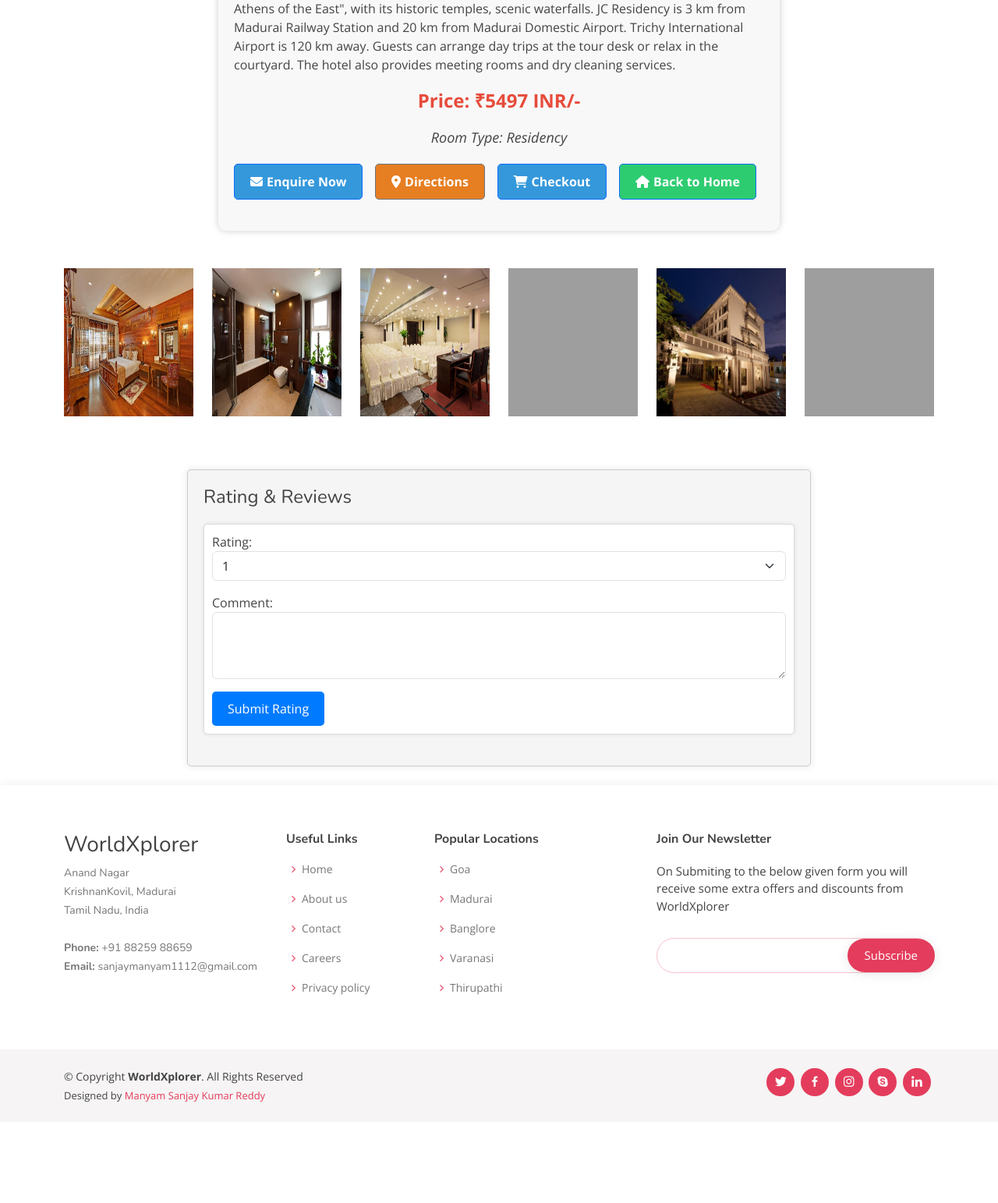
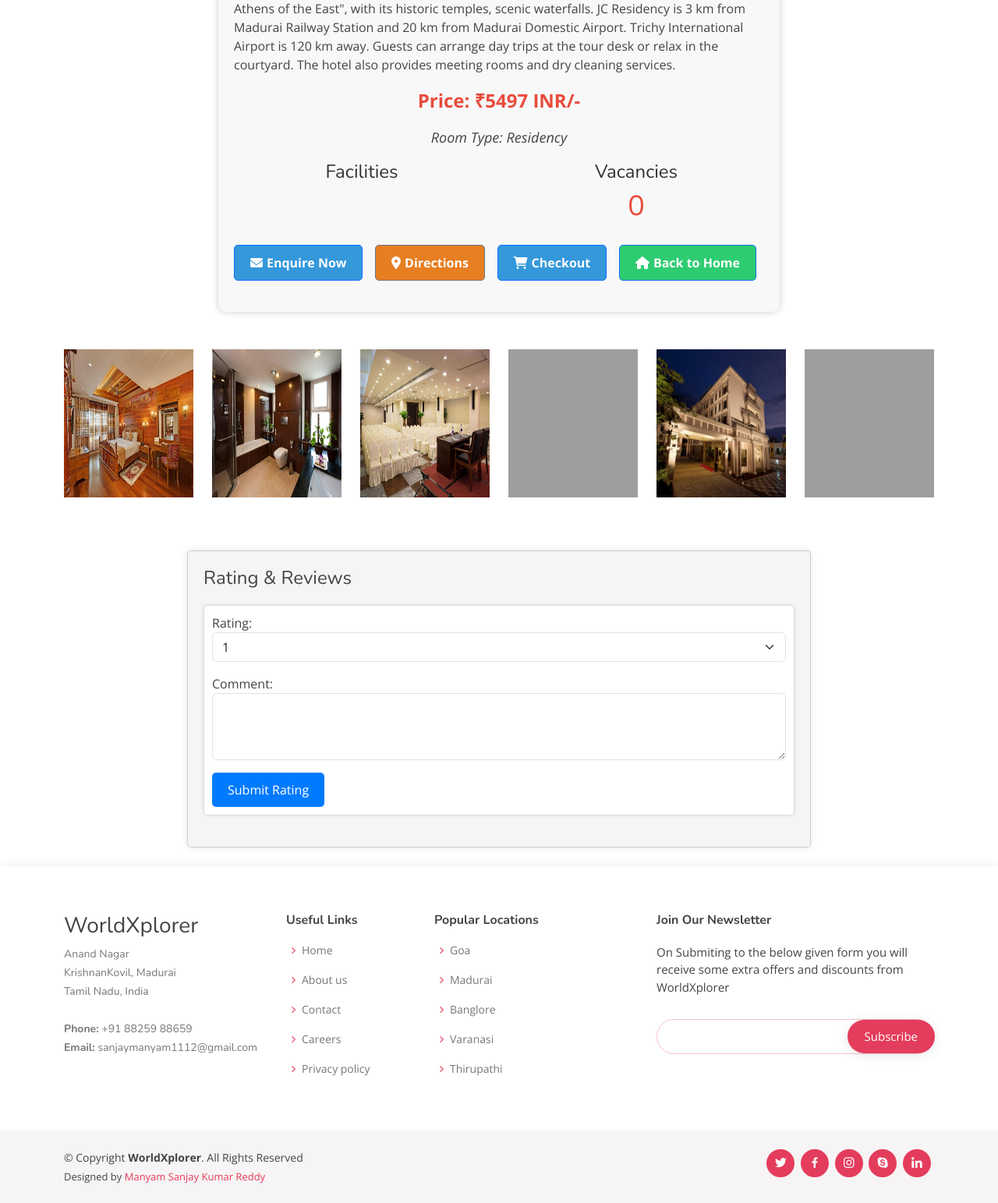
Before and after one commit to ManyamSanjayKumarReddy/Travel-Accomodations-Selection-Service-Provider, a Django app: page /room/18/ in a window 1280 px wide. Shown: the part 1558-3101 px from the top of the page at 78% size. Before the commit the page ends 2972 px from the top, so only its background shows below. Run offline with Django 4.2, Linux system fonts and the light colour scheme; a user stored in the database is signed in; data comes from the database, SQL or seed files in the repository; some libraries are stand-ins or nearby versions; grey boxes are pictures that could not be loaded.

Commit message:
More Features added in Room Details

```diff
--- a/ecommerceapp/models.py
+++ b/ecommerceapp/models.py
@@ -20,6 +20,11 @@ class RoomType(models.Model):
     subcategory = models.CharField(max_length=50, default="")
     price = models.IntegerField(default=0)
     desc = models.CharField(max_length=1000)
+    vacancies = models.PositiveIntegerField(default=0)
+    has_food_facility = models.BooleanField(default=False)
+    has_swimming_pool = models.BooleanField(default=False)
+    near_airport = models.BooleanField(default=False)
+    sea_area = models.BooleanField(default=False)
     image = models.ImageField(upload_to='images/images', default="")
     image1 = models.ImageField(upload_to='images/additional-images', default="")
     image2 = models.ImageField(upload_to='images/additional-images', default="")
--- a/ecommerceapp/views.py
+++ b/ecommerceapp/views.py
@@ -17,6 +17,7 @@ def index(request):
     room_names = RoomType.objects.values_list('room_name', flat=True).distinct()
     categories = RoomType.objects.values_list('category', flat=True).distinct()
     subcategories = RoomType.objects.values_list('subcategory', flat=True).distinct()
+
 
     selected_room_name = request.GET.get('room_name')
     selected_category = request.GET.get('category')
--- a/templates/room_detail.html
+++ b/templates/room_detail.html
@@ -61,6 +61,33 @@
                     <div class="text-center">
                         <p class="price">Price: ₹{{ room.price }} INR/-</p>
                         <p class="room-type">Room Type: <span class="italic">{{ room.subcategory }}</span></p>
+                    </div>
+                    <div class="row justify-content-center">
+                        <div class="col-md-6">
+                            <div class="facilities text-center">
+                                <h4 class="facilities-header">Facilities</h4>
+                                <div class="facilities-icons">
+                                    {% if room.has_food_facility %}
+                                    <i class="fas fa-utensils text-success fa-2x"></i>
+                                    {% endif %}
+                                    {% if room.has_swimming_pool %}
+                                    <i class="fas fa-swimmer text-success fa-2x"></i>
+                                    {% endif %}
+                                    {% if room.near_airport %}
+                                    <i class="fas fa-plane text-success fa-2x"></i>
+                                    {% endif %}
+                                    {% if room.sea_area %}
+                                    <i class="fas fa-water text-success fa-2x"></i>
+                                    {% endif %}
+                                </div>
+                            </div>
+                        </div>
+                        <div class="col-md-6">
+                            <div class="vacancies text-center">
+                                <h4 class="vacancies-header">Vacancies</h4>
+                                <h4 class="vacancies-count">{{ room.vacancies }}</h4>
+                            </div>
+                        </div>
                     </div>
                     <div class="actions">
                         <div class="action-btns">
@@ -191,6 +218,22 @@
 
 
 <style>
+
+    .facilities-header,
+    .vacancies-header {
+        font-size: 24px;
+        color: #333;
+    }
+
+    .facilities-icons .fa-2x {
+        font-size: 36px;
+        margin-right: 10px;
+    }
+
+    .vacancies-count {
+        font-size: 36px;
+        color: #e74c3c;
+    }
     .room-image {
         position: relative;
         overflow: hidden;
```
Also changed, not shown: static/assets/js/search.js (added, +10 -0 lines), templates/index.html (+64 -17 lines), authapp/migrations/0005_alter_userprofile_id_proof.py (added), ecommerceapp/migrations/0025_roomtype_has_food_facility_and_more.py (added).
